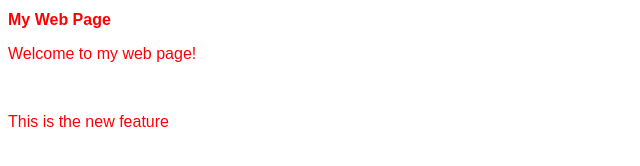
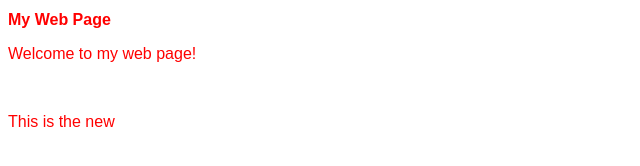
Before and after one commit to Suhas-K-P/localRepo, a plain HTML site: page index.html in a window 1280 px wide. Shown: the full height of the page, 0-640 px from the left. Drawn offline with Linux system fonts and the light colour scheme.

Commit message:
Changes in index file

```diff
--- a/index.html
+++ b/index.html
@@ -11,9 +11,7 @@
     <p>Welcome to my web page!</p>
 
     <br>
-    <p> This is the new feature</p>
-
-
+    <p> This is the new </p>
 </body>
 </body>
 </html>
```
